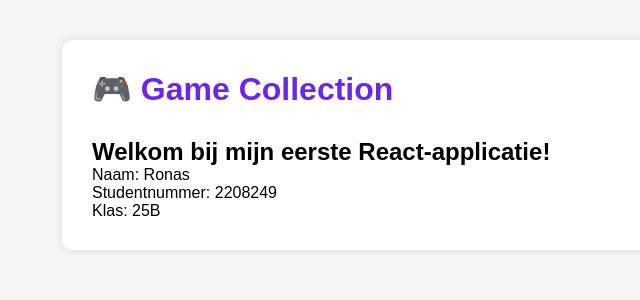
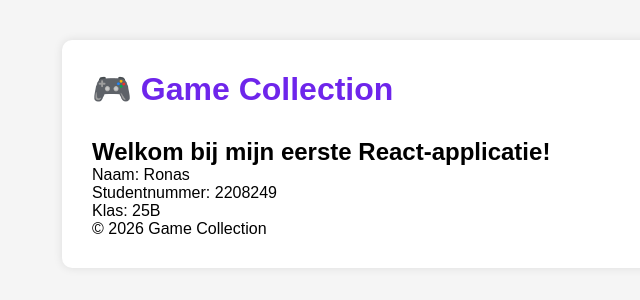
Before and after one commit to rbroesk-dev/Game-Collection, a React (Vite) app in the folder game-collection/: page / in a window 1280 px wide. Shown: the top 300 px of the page, without its empty margins (178-818 px from the left). Built offline with nearby package versions, Linux system fonts and the light colour scheme.

Commit message:
Les 3 - Eerste componenten gemaakt

```diff
--- a/game-collection/src/App.jsx
+++ b/game-collection/src/App.jsx
@@ -1,15 +1,20 @@
 import "./App.css";
+import Header from "./components/Header";
+import Footer from "./components/Footer";
 
 function App() {
   return (
     <div className="container">
-      <h1 className="title">🎮 Game Collection</h1>
+      <Header />
+
       <div className="games">
         <h2>Welkom bij mijn eerste React-applicatie!</h2>
         <p>Naam: Ronas</p>
         <p>Studentnummer: 2208249</p>
         <p>Klas: 25B</p>
       </div>
+
+      <Footer />
     </div>
   );
 }
--- /dev/null
+++ b/game-collection/src/components/Footer.jsx
@@ -0,0 +1,9 @@
+function Footer() {
+    return (
+        <footer>
+            © 2026 Game Collection
+        </footer>
+    );
+}
+
+export default Footer;
--- /dev/null
+++ b/game-collection/src/components/Header.jsx
@@ -0,0 +1,7 @@
+function Header() {
+    return (
+        <h1 className="title">🎮 Game Collection</h1>
+    );
+}
+
+export default Header;
```
